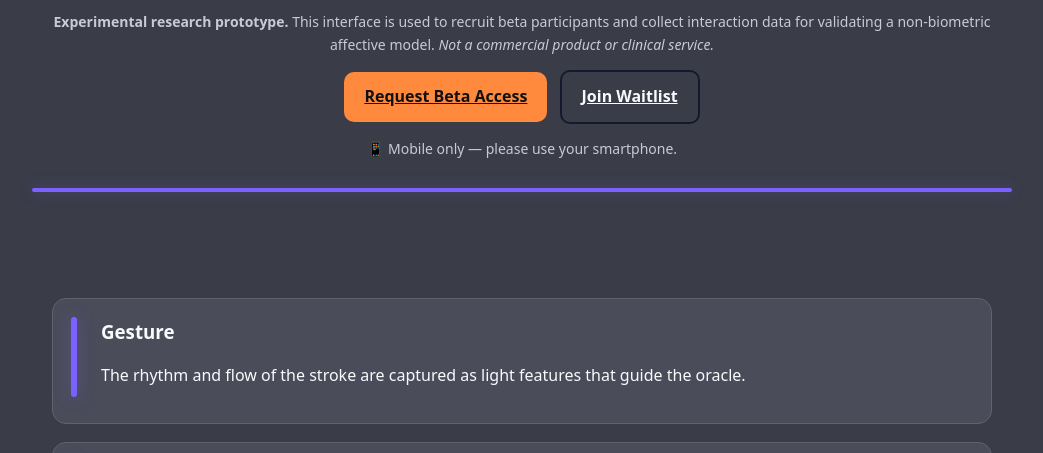
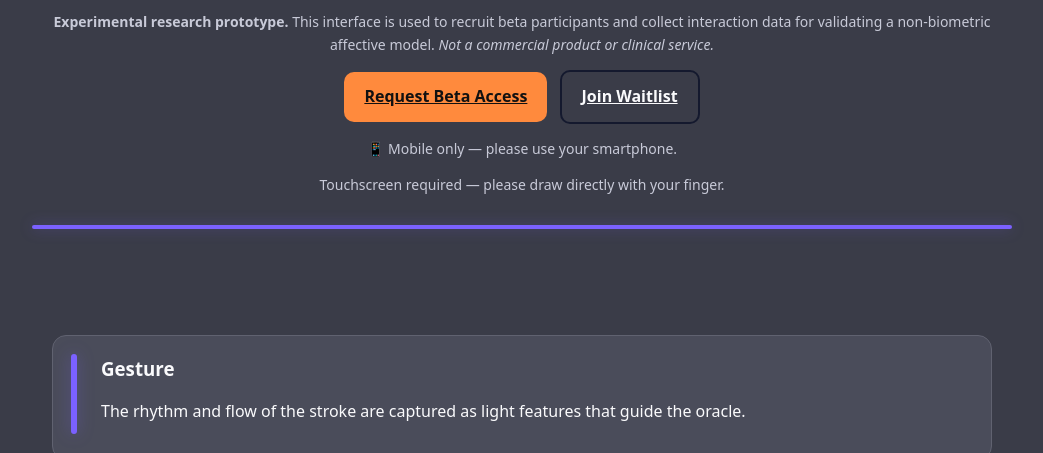
Before and after one commit to Miren-977/Inkphora-beta-site-, a website: page index.html in a window 1280 px wide. Shown: the part 315-768 px from the top of the page, without its empty margins (118-1161 px from the left). Drawn offline with Linux system fonts and the light colour scheme.

Commit message:
Update index.html

```diff
--- a/index.html
+++ b/index.html
@@ -86,7 +86,9 @@
     </div>
 
     <p class="note">📱 Mobile only — please use your smartphone.</p>
-    <div class="divider"></div>
+<p class="note">Touchscreen required — please draw directly with your finger.</p>
+<div class="divider"></div>
+
   </main>
 
   <section class="wrap" id="features">
```
